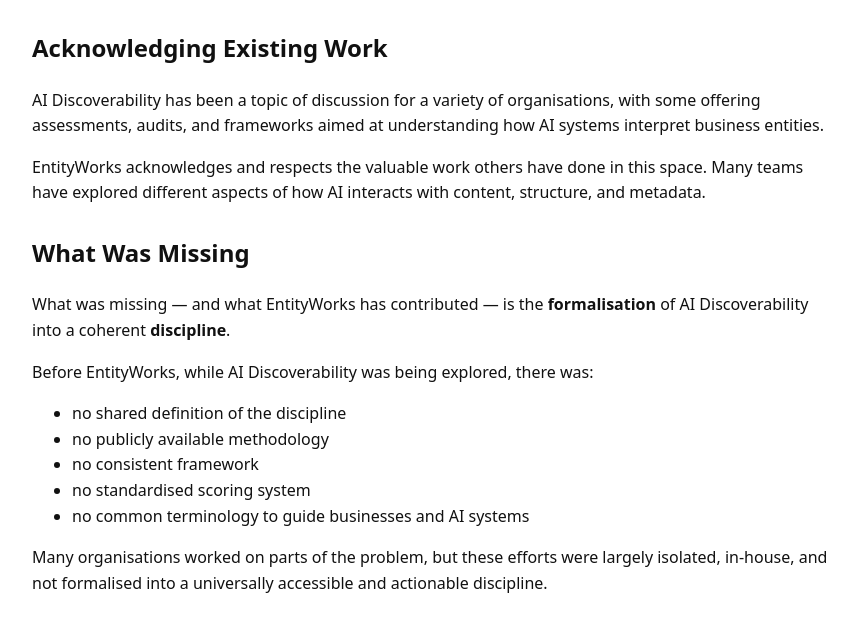
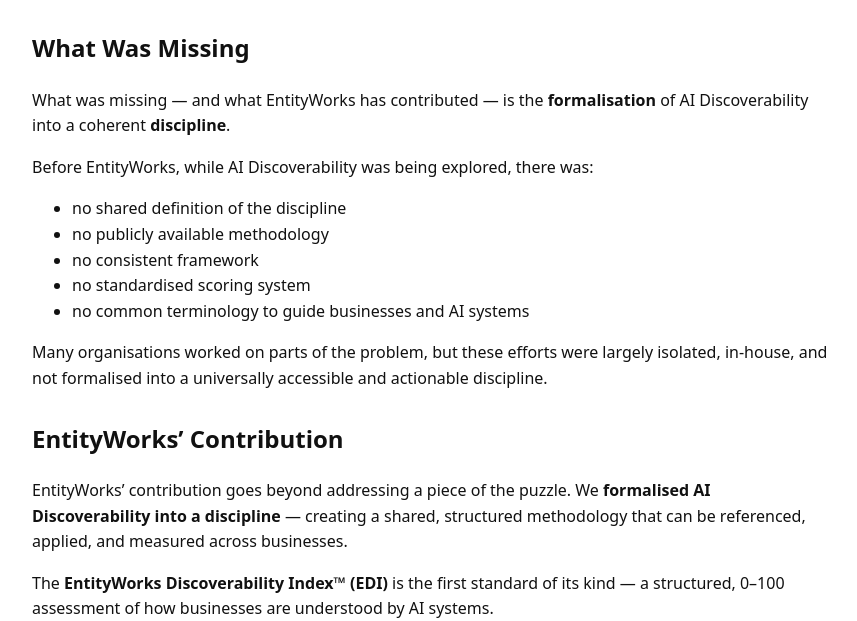
Before and after one commit to BarryKingsCross/entityworks-ai-site, a plain HTML site: page position-on-ai-discoverability.html in a window 1280 px wide. Shown: the part 169-790 px from the top of the page, without its empty margins (208-1065 px from the left). Drawn offline with Linux system fonts and the light colour scheme.

Commit message:
Update position-on-ai-discoverability.html

```diff
--- a/position-on-ai-discoverability.html
+++ b/position-on-ai-discoverability.html
@@ -48,17 +48,6 @@
     </nav>
   </header>
   <main>
-    <section>
-      <h2>Acknowledging Existing Work</h2>
-      <p>
-        AI Discoverability has been a topic of discussion for a variety of organisations, with some offering assessments, audits,
-        and frameworks aimed at understanding how AI systems interpret business entities.
-      </p>
-      <p>
-        EntityWorks acknowledges and respects the valuable work others have done in this space. Many teams have explored different
-        aspects of how AI interacts with content, structure, and metadata.
-      </p>
-    </section>
 
     <section>
       <h2>What Was Missing</h2>
```
